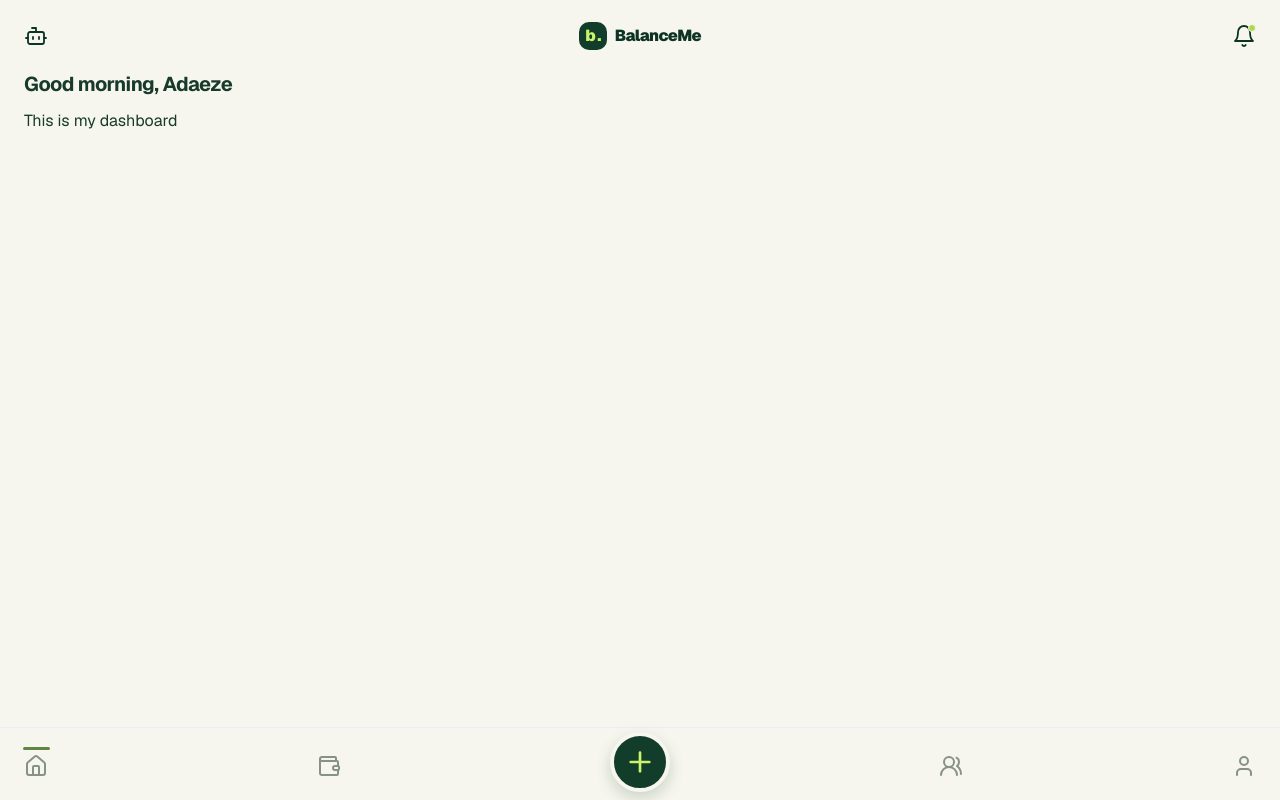
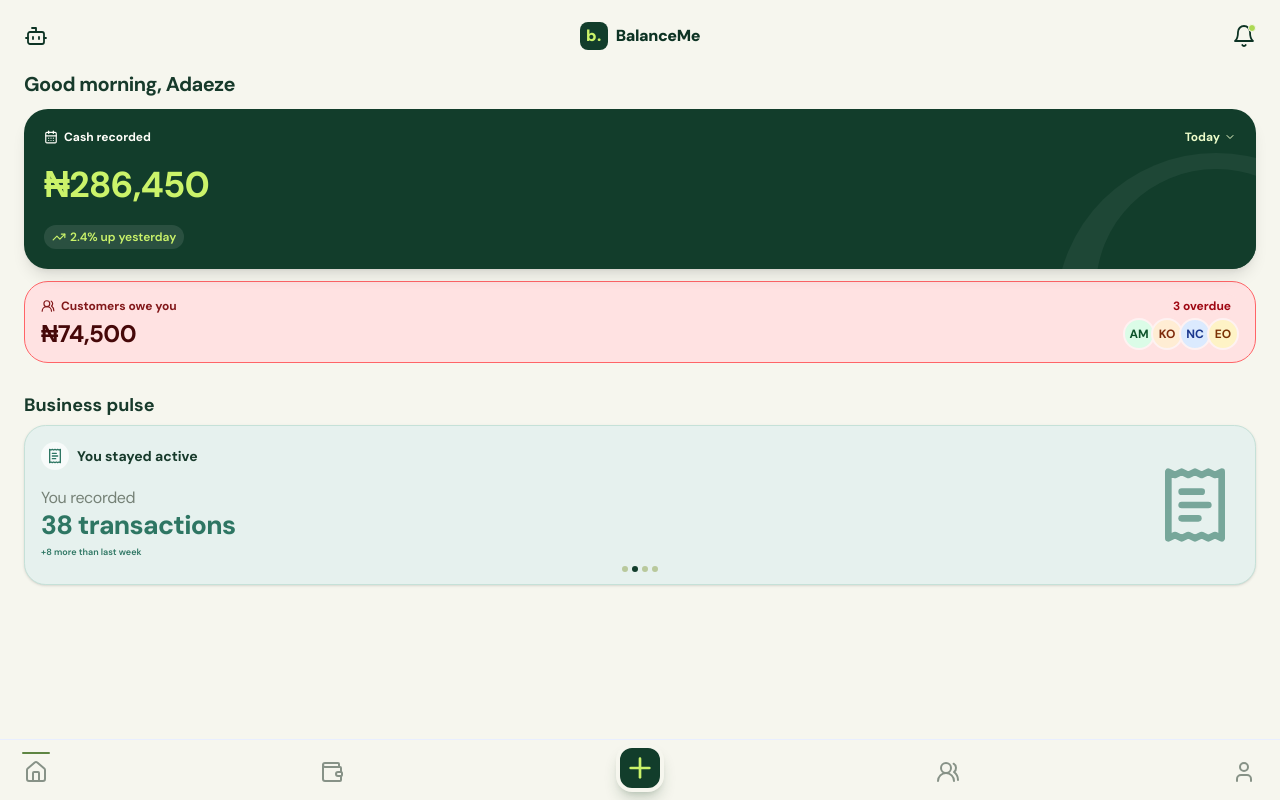
Before and after one commit to Aulli07/BalanceMe, a Next.js app: page / in a window 1280 px wide. Built offline with nearby package versions, Linux system fonts and the light colour scheme.

Commit message:
I built the dashboard ui for the project

```diff
--- a/app/globals.css
+++ b/app/globals.css
@@ -17,14 +17,15 @@
 @theme inline {
   --color-background: var(--background);
   --color-foreground: var(--foreground);
-  --font-sans: var(--font-geist-sans);
-  --font-mono: var(--font-geist-mono);
+  /* --font-sans: var(--font-jakarta); */
+  --font-sans: var(--font-dm-sans);
 }
 
-html, body {
+html,
+body {
   background: var(--paper);
   color: var(--ink);
-  font-family: var(--font-geist-sans), Arial, sans-serif;
+  /* font-family: var(--font-sans), Arial, sans-serif; */
   /* font-family: "DM-Sans", ui-sans-serif, system-ui, -apple-system, BlinkMacSystemFont, "Segoe UI", sans-serif; */
 }
 
--- a/app/layout.tsx
+++ b/app/layout.tsx
@@ -1,15 +1,15 @@
 import type { Metadata } from "next";
-import { Geist, Geist_Mono } from "next/font/google";
+import { Plus_Jakarta_Sans } from "next/font/google";
+import { DM_Sans } from "next/font/google";
 import "./globals.css";
 import { Footer } from "@/shared/components/footer";
 
-const geistSans = Geist({
-  variable: "--font-geist-sans",
+const jakarta = Plus_Jakarta_Sans({
+  variable: "--font-jakarta",
   subsets: ["latin"],
 });
-
-const geistMono = Geist_Mono({
-  variable: "--font-geist-mono",
+const dm_sans = DM_Sans({
+  variable: "--font-dm-sans",
   subsets: ["latin"],
 });
 
@@ -22,9 +22,9 @@
   return (
     <html
       lang="en"
-      className={`${geistSans.variable} ${geistMono.variable} min-h-full antialiased`}
+      className={`${jakarta.variable} ${dm_sans.variable} min-h-full antialiased`}
     >
-      <body className="min-h-screen bg-[#f6f6ee] text-black-500 flex flex-col flex-border">
+      <body className="flex min-h-screen flex-col bg-[#f6f6ee] text-slate-900">
         {children}
         <Footer />
       </body>
--- a/app/page.tsx
+++ b/app/page.tsx
@@ -1,28 +1,109 @@
+import {
+  LuCalendarDays,
+  LuChevronDown,
+  LuTrendingUp,
+  LuUsersRound,
+} from "react-icons/lu";
 import { Header } from "@/shared/components/header";
+import { BusinessPulse } from "@/features/analytics/components/business-pulse";
+import { businessPulses } from "@/features/analytics/data/business-pulses";
 
 export default function Home() {
   return (
-    <main className="bg-[var(--paper)] text-[var(--ink)] px-6 pt-3">
+    <main className="bg-[var(--paper)] px-6 pt-3 text-[var(--ink)]">
       <Header />
       <Hero />
     </main>
   );
 }
 
-
 export function Hero() {
   return (
-    <main>
-      <h1 className="mb-[12px] mt-[13px] whitespace-nowrap text-[clamp(17px,4.9vw,20px)] font-bold leading-[1.18] tracking-[-0.55px] text-[var(--ink)]">
+    <section>
+      <h1 className="mb-3 mt-3 whitespace-nowrap text-xl font-bold leading-tight tracking-tight text-[var(--ink)]">
         Good morning, Adaeze
       </h1>
       <Dashboard />
-    </main>
-  )
+    </section>
+  );
 }
 
 export function Dashboard() {
   return (
-    <main>This is my dashboard</main>
-  )
+    <section className="grid gap-3 pb-6">
+      <CashRecorded />
+      <CustomersOwing />
+      <BusinessPulse data={businessPulses} />
+    </section>
+  );
 }
+
+export function CashRecorded() {
+  return (
+    <article className="relative overflow-hidden rounded-3xl bg-[var(--forest)] p-5 text-[var(--surface)] shadow-lg shadow-[var(--forest)]/10">
+      <div aria-hidden="true" className="pointer-events-none absolute -bottom-56 -right-30 h-85 w-80 rounded-full  bg-white/5" />
+      <div aria-hidden="true" className="pointer-events-none absolute -bottom-40 -right-20 h-65 w-60 rounded-full bg-[var(--forest)] transparent" />
+
+      <div className="flex items-center justify-between gap-2">
+        <h2 className="flex items-center gap-1.5 text-xs font-bold">
+          <LuCalendarDays className="size-3.5" aria-hidden="true" />
+          Cash recorded
+        </h2>
+        <button
+          type="button"
+          className="flex items-center gap-1 text-xs font-bold text-lime-100"
+          aria-label="Change cash recording period"
+        >
+          Today
+          <LuChevronDown className="size-3" aria-hidden="true" />
+        </button>
+      </div>
+      <p className="mt-5 text-4xl font-bold tracking-tight text-[var(--lime)]">
+        ₦286,450
+      </p>
+      <div className="mt-5 flex items-center gap-2 text-xs font-semibold text-green-100">
+        <span className="inline-flex items-center gap-1 rounded-full bg-white/10 px-2 py-1 text-[var(--lime)]">
+          <LuTrendingUp className="size-3.5" aria-hidden="true" />
+          2.4% up yesterday
+        </span>
+      </div>
+    </article>
+  );
+}
+
+const customers = [
+  { initials: "AM", className: "bg-green-100 text-green-900" },
+  { initials: "KO", className: "bg-orange-100 text-orange-900" },
+  { initials: "NC", className: "bg-blue-100 text-blue-900" },
+  { initials: "EO", className: "bg-amber-100 text-amber-900" },
+];
+
+export function CustomersOwing() {
+  return (
+    <article className="rounded-3xl border border-red-400 bg-red-100 py-3 px-4 text-[var(--ink)]">
+      <div className="flex items-center justify-between gap-2">
+        <h2 className="flex items-center gap-1.5 text-xs font-bold text-red-900">
+          <LuUsersRound className="size-3.5" aria-hidden="true" />
+          Customers owe you
+        </h2>
+        <span className="rounded-full bg-red-100 px-2 py-1 text-xs font-bold text-red-800">
+          3 overdue
+        </span>
+      </div>
+
+      <div className="flex items-center justify-between gap-3">
+        <p className="text-2xl font-bold tracking-tight text-red-950">₦74,500</p>
+        <div className="flex items-center pl-1" aria-label="Customers who owe money">
+          {customers.map((customer) => (
+            <span
+              key={customer.initials}
+              className={`-ml-1 grid size-8 place-items-center rounded-full border-2 border-red-50 text-xs font-bold first:ml-0 ${customer.className}`}
+            >
+              {customer.initials}
+            </span>
+          ))}
+        </div>
+      </div>
+    </article>
+  );
+}
--- /dev/null
+++ b/features/analytics/components/business-pulse.tsx
@@ -0,0 +1,109 @@
+"use client";
+
+import { useEffect, useState } from "react";
+import {
+  LuChartNoAxesCombined,
+  LuCircleDollarSign,
+  LuReceiptText,
+  LuUserRoundSearch,
+} from "react-icons/lu";
+import type {
+  PulseData,
+  PulseIconName,
+} from "@/features/analytics/data/business-pulses";
+
+type BusinessPulseProps = {
+  data: PulseData[];
+};
+
+const pulseIcons = {
+  chart: LuChartNoAxesCombined,
+  receipt: LuReceiptText,
+  customer: LuUserRoundSearch,
+  overdue: LuCircleDollarSign,
+} satisfies Record<PulseIconName, typeof LuChartNoAxesCombined>;
+
+export function BusinessPulse({ data }: BusinessPulseProps) {
+  const [activeIndex, setActiveIndex] = useState(0);
+  const activePulse = data[activeIndex];
+
+  useEffect(() => {
+    if (data.length < 2) return;
+
+    const interval = window.setInterval(() => {
+      setActiveIndex((currentIndex) => (currentIndex + 1) % data.length);
+    }, 5000);
+
+    return () => window.clearInterval(interval);
+  }, [data.length]);
+
+  if (!activePulse) return null;
+
+  const Icon = pulseIcons[activePulse.icon];
+
+  return (
+    <section className="mt-4" aria-label="Business pulse">
+      <h2 className="mb-1.5 flex items-center gap-1.5 text-lg font-bold text-[var(--ink)]">
+        Business pulse
+      </h2>
+
+      <article
+        className={`relative min-h-40 flex justify-between overflow-hidden rounded-[1.35rem] border ${activePulse.borderColor} px-4 py-4 shadow-sm shadow-[var(--forest)]/5 transition-colors duration-500 ${activePulse.bgColor}`}
+        aria-live="polite"
+      >
+        {/* <div className="pointer-events-none absolute -bottom-20 -right-8 -z-10 size-44 rounded-full border border-white/60" />
+        <div className="pointer-events-none absolute -bottom-10 right-5 -z-10 size-24 rounded-full border border-white/50" /> */}
+
+        <div className="relative z-20">
+          <div className="flex items-center gap-2">
+            <span
+              className={`grid size-7 place-items-center rounded-full bg-white/70 ${activePulse.elementColor}`}
+            >
+              <Icon className="size-4" aria-hidden="true" />
+            </span>
+            <div className="leading-tight">
+              <h3 className="text-sm font-bold">{activePulse.title}</h3>
+            </div>
+          </div>
+
+          <p className="mt-4 text-md text-[var(--muted)] tracking-tight">
+            {activePulse.detail}
+          </p>
+          <p
+            className={`mt-0.5 whitespace-nowrap text-[1.65rem] font-extrabold leading-none tracking-tight ${activePulse.elementColor}`}
+          >
+            {activePulse.amount}
+          </p>
+          {activePulse.trend && (
+            <p
+              className={`relative z-20 mt-2 bg-transparent text-[9px] font-semibold ${activePulse.elementColor}`}
+            >
+              {activePulse.trend}
+            </p>
+          )}
+        </div>
+
+        <Icon
+          className={`pointer-events-none absolute right-5 top-1/2 z-0 size-20 -translate-y-1/2 opacity-60 ${activePulse.elementColor}`}
+          aria-hidden="true"
+        />
+
+        <div
+          className="absolute bottom-3 left-1/2 flex -translate-x-1/2 items-center gap-1"
+          aria-label={`Insight ${activeIndex + 1} of ${data.length}`}
+        >
+          {data.map((pulse, index) => (
+            <button
+              key={pulse.title}
+              type="button"
+              onClick={() => setActiveIndex(index)}
+              aria-label={`Show insight ${index + 1}: ${pulse.title}`}
+              aria-current={index === activeIndex ? "true" : undefined}
+              className={`size-1.5 rounded-full transition-colors ${index === activeIndex ? "bg-[var(--forest)]" : "bg-[#b9c99c]"}`}
+            />
+          ))}
+        </div>
+      </article>
+    </section>
+  );
+}
--- /dev/null
+++ b/features/analytics/data/business-pulses.ts
@@ -0,0 +1,55 @@
+export type PulseIconName = "chart" | "receipt" | "customer" | "overdue";
+
+export type PulseData = {
+  title: string;
+  amount: string;
+  detail: string;
+  trend?: string;
+  bgColor: string;
+  elementColor: string;
+  borderColor: string;
+  icon: PulseIconName;
+};
+
+export const businessPulses: PulseData[] = [
+  {
+    title: "A good week",
+    amount: "₦1,482,300",
+    detail: "You brought in",
+    trend: "+12.4% more than last week",
+    bgColor: "bg-[#eef5df]",
+    elementColor: "text-[#568044]",
+    borderColor: "border-[#dce8c4]",
+    icon: "chart",
+  },
+  {
+    title: "You stayed active",
+    amount: "38 transactions",
+    detail: "You recorded",
+    trend: "+8 more than last week",
+    bgColor: "bg-[#e6f1ee]",
+    elementColor: "text-[#2e7663]",
+    borderColor: "border-[#c5e1d8]",
+    icon: "receipt",
+  },
+  {
+    title: "Your customers are growing",
+    amount: "32 customers",
+    detail: "This week, you sold to",
+    // trend: "3 more repeat customers",
+    bgColor: "bg-[#e9edfa]",
+    elementColor: "text-[#526ba8]",
+    borderColor: "border-[#cbd5f0]",
+    icon: "customer",
+  },
+  {
+    title: "Keep an eye on Adaeze",
+    amount: "₦28,500",
+    detail: "Adaeze owes you",
+    trend: "Overdue for 12 days",
+    bgColor: "bg-[#fcebe6]",
+    elementColor: "text-[#b4614f]",
+    borderColor: "border-[#f0cfc7]",
+    icon: "overdue",
+  },
+];
--- a/shared/components/footer.tsx
+++ b/shared/components/footer.tsx
@@ -13,6 +13,7 @@
     setMounted(true);
   }, []);
 
+  if (!mounted) return null;
 
   const normalizePath = (p: string) =>
     p.length > 1 ? p.replace(/\/+$/, "") : p;
@@ -24,7 +25,7 @@
   };
 
   return (
-    <footer className="mt-auto px-6 w-full border-t border-[#e8eeff] bg-[#f6f6ee]">
+    <footer className="fixed bottom-0 px-6 w-full border-t border-[#e8eeff] bg-[#f6f6ee]">
       <nav
         aria-label="Main navigation"
         className="mx-auto flex w-full justify-between items-center pb-2 pt-3"
@@ -41,9 +42,9 @@
                 key={link.title}
                 type="button"
                 aria-label={link.title}
-                className="-mt-2 grid h-15 w-15 place-items-center justify-self-center rounded-full border-[4px] border-[#f6f6ee] bg-[#123d2b] text-[#cbf36a] shadow-[0_6px_15px_rgba(29,70,39,0.2)] transition-transform active:scale-95"
+                className="-mt-2 grid size-12 place-items-center justify-self-center rounded-2xl border-4 border-[#f6f6ee] bg-[#123d2b] text-[#cbf36a] shadow-lg shadow-[#1d4627]/20 transition-transform active:scale-95"
               >
-                {link.lightIcon && <link.lightIcon className="h-8 w-8" />}
+                {link.lightIcon && <link.lightIcon className="h-8 w-8 font-bold" />}
               </Link>
             );
           }
@@ -55,8 +56,8 @@
               type="button"
               aria-label={link.title}
               className={[
-                "relative flex flex-col items-center justify-center gap-1 rounded-none bg-transparent py-[3px] text-[rgb(135,146,135)] transition-colors",
-                active && "text-[#123d2b] before:absolute before:-top-1 before:h-[3px] before:w-[27px] before:rounded-full before:bg-[#5e8542] before:content-['']",
+                "relative flex flex-col items-center justify-center gap-1 rounded-none bg-transparent py-1 text-[#879287] transition-colors",
+                active && "text-[#123d2b] before:absolute before:-top-1 before:h-0.5 before:w-7 before:rounded-full before:bg-[#5e8542] before:content-['']",
               ].join(" ")}
             >
               <span className="sr-only">{link.title}</span>
--- a/shared/components/header.tsx
+++ b/shared/components/header.tsx
@@ -18,10 +18,10 @@
           aria-label="BalanceMe"
           className="flex h-12 items-center justify-center gap-2 whitespace-nowrap text-[var(--forest-dark)]"
         >
-          <span className="grid size-7 place-items-center rounded-[10px] bg-[var(--forest)] px-1 text-base font-black tracking-[-1px] text-[var(--lime)]">
-            b .
+          <span className="grid size-7 place-items-center rounded-lg bg-[var(--forest)] px-1 text-base font-black tracking-wide text-[var(--lime)]">
+            b.
           </span>
-          <span className="text-md font-black tracking-[-0.55px]">BalanceMe</span>
+          <span className="text-base font-black tracking-tight">BalanceMe</span>
         </div>
 
         <div className="flex items-center">
```
Also changed, not shown: 1 other file (tests, documents, lock files or other folders).
